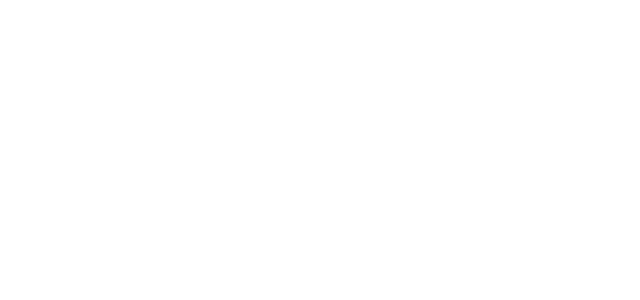
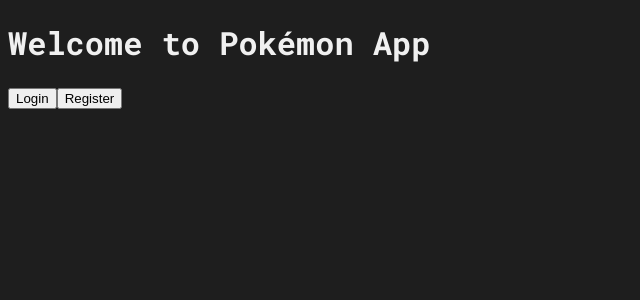
Before and after one commit to stepweaver/pokedex-2, a React (Create React App) app: page / in a window 1280 px wide. Before the commit this address had no page. Shown: the top 300 px of the page, without its empty margins (0-640 px from the left). Built offline with nearby package versions, Linux system fonts and the light colour scheme; what parse would draw is missing.

Commit message:
Create LandingPage Module and added first basic styles.

```diff
--- a/public/index.html
+++ b/public/index.html
@@ -8,7 +8,7 @@
     <link rel="preconnect" href="https://fonts.googleapis.com" />
     <link rel="preconnect" href="https://fonts.gstatic.com" crossorigin />
     <link
-      href="https://fonts.googleapis.com/css2?family=Open+Sans:ital,wght@0,300..800;1,300..800&family=Roboto+Mono:ital,wght@0,100..700;1,100..700&display=swap"
+      href="https://fonts.googleapis.com/css2?family=Roboto+Mono:ital,wght@0,100..700;1,100..700&display=swap"
       rel="stylesheet"
     />
     <meta
--- a/src/App.js
+++ b/src/App.js
@@ -2,6 +2,7 @@
 import Components from './Components/Components';
 import * as ENV from './environments';
 import Parse from 'parse';
+import './index.css';
 
 Parse.initialize(ENV.APPLICATION_ID, ENV.JAVASCRIPT_KEY);
 Parse.serverURL = ENV.SERVER_URL;
--- a/src/Components/Components.js
+++ b/src/Components/Components.js
@@ -4,11 +4,13 @@
   Route,
   Routes
 } from 'react-router-dom';
+import LandingPage from './LandingPage/LandingPage';
 
 const Components = () => {
   return (
     <Router>
       <Routes>
+        <Route path='/' element={<LandingPage />} />
       </Routes>
     </Router>
   )
--- /dev/null
+++ b/src/Components/LandingPage/LandingPage.js
@@ -0,0 +1,21 @@
+import React from 'react';
+import { Link } from 'react-router-dom';
+import './LandingPage.css';
+
+const LandingPage = () => {
+  return (
+    <div className='landing-page'>
+      <h1>Welcome to Pokémon App</h1>
+      <div className='buttons'>
+        <Link to='/login'>
+          <button>Login</button>
+        </Link>
+        <Link to='/register'>
+          <button>Register</button>
+        </Link>
+      </div>
+    </div>
+  );
+};
+
+export default LandingPage;
--- a/src/index.css
+++ b/src/index.css
@@ -1,13 +1,8 @@
 body {
-  margin: 0;
-  font-family: -apple-system, BlinkMacSystemFont, 'Segoe UI', 'Roboto', 'Oxygen',
-    'Ubuntu', 'Cantarell', 'Fira Sans', 'Droid Sans', 'Helvetica Neue',
-    sans-serif;
-  -webkit-font-smoothing: antialiased;
-  -moz-osx-font-smoothing: grayscale;
+  font-family: "Roboto Mono", monospace;
+  font-optical-sizing: auto;
+  font-weight: 100;
+  font-style: normal;
+  background-color: #1e1e1e;
+  color: #f0f0f0;
 }
-
-code {
-  font-family: source-code-pro, Menlo, Monaco, Consolas, 'Courier New',
-    monospace;
-}
```
Also changed, not shown: src/Components/LandingPage/LandingPage.css (added).
